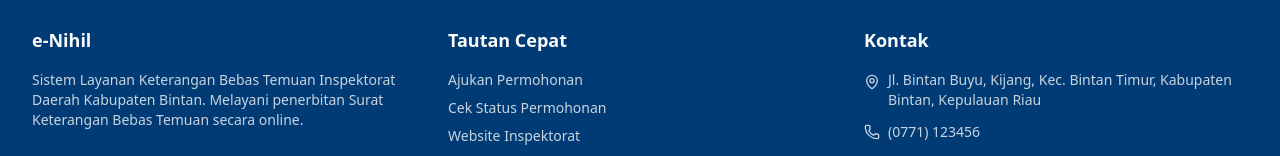
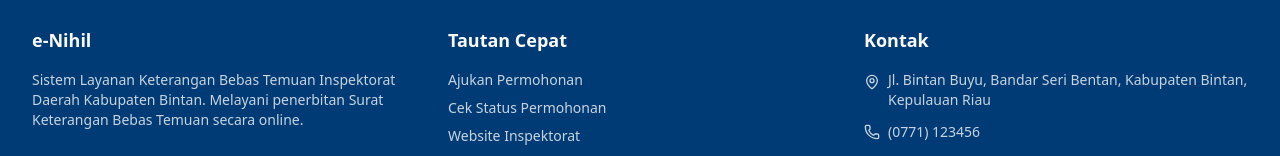
Before and after one commit to Viper10ck-2/e-nihil, a Next.js app: page /tracking in a window 1280 px wide. Shown: the part 950-1106 px from the top of the page. Built offline with nearby package versions, Linux system fonts and the light colour scheme; no server answers.

Commit message:
fix: update address to Jl. Bintan Buyu, Bandar Seri Bentan across all templates

```diff
--- a/src/app/tracking/page.tsx
+++ b/src/app/tracking/page.tsx
@@ -269,7 +269,8 @@ export default function TrackingPage() {
                           </p>
                           <p className="text-sm text-emerald-700">
                             Kantor Inspektorat Daerah Kabupaten Bintan<br />
-                            Jl. Bintan Buyu, Kijang, Kec. Bintan Timur
+                            Jl. Bintan Buyu, Bandar Seri Bentan<br />
+                            Kabupaten Bintan, Kepulauan Riau
                           </p>
                         </div>
                         <div className="p-4 bg-white/60 rounded-xl border border-emerald-100">
--- a/src/components/layout/Footer.tsx
+++ b/src/components/layout/Footer.tsx
@@ -48,7 +48,7 @@ export function Footer() {
               <li className="flex items-start gap-2">
                 <MapPin size={16} className="mt-1 flex-shrink-0" />
                 <span>
-                  Jl. Bintan Buyu, Kijang, Kec. Bintan Timur,
+                  Jl. Bintan Buyu, Bandar Seri Bentan,
                   Kabupaten Bintan, Kepulauan Riau
                 </span>
               </li>
--- a/src/lib/services/emailService.ts
+++ b/src/lib/services/emailService.ts
@@ -433,7 +433,8 @@ const generateDigitalReceiptHTML = (params: SendDigitalReceiptParams) => {
                       <strong>Informasi Pengambilan:</strong><br>
                       Anda dapat mengambil berkas fisik di:<br>
                       <strong>Inspektorat Daerah Kabupaten Bintan</strong><br>
-                      Jl. Bintan Buyu, Kijang, Kabupaten Bintan<br>
+                      Jl. Bintan Buyu, Bandar Seri Bentan<br>
+                      Kabupaten Bintan, Kepulauan Riau<br>
                       Jam Kerja: Senin - Jumat, 08.00 - 16.00 WIB<br><br>
                       Harap membawa identitas diri (KTP/Kartu Pegawai) saat pengambilan.
                     </p>
```
